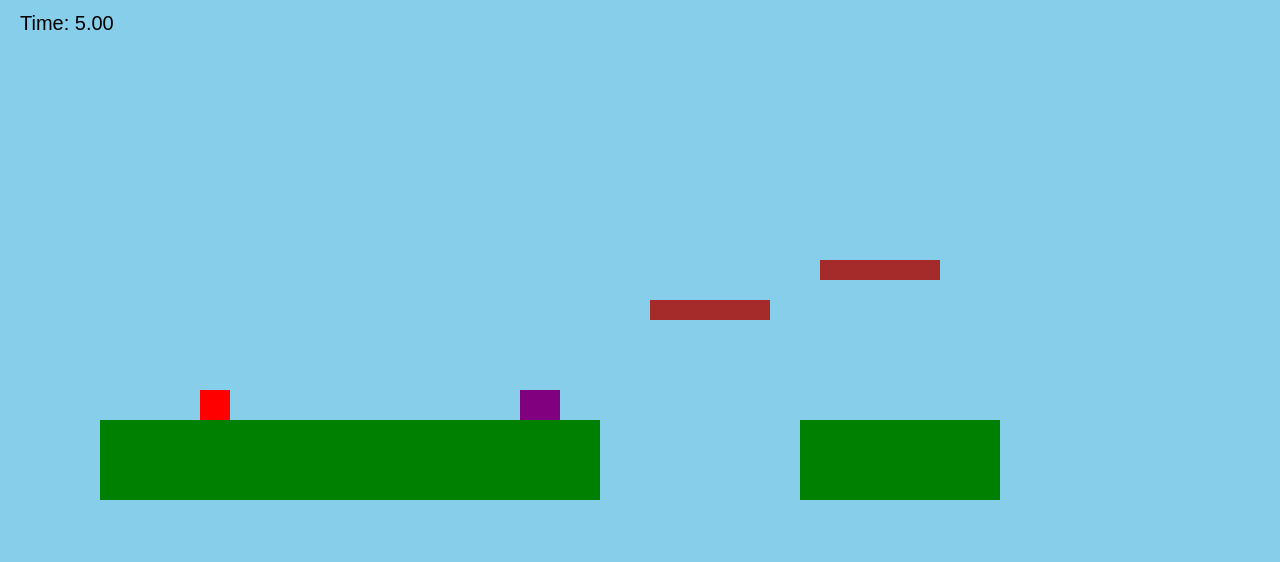
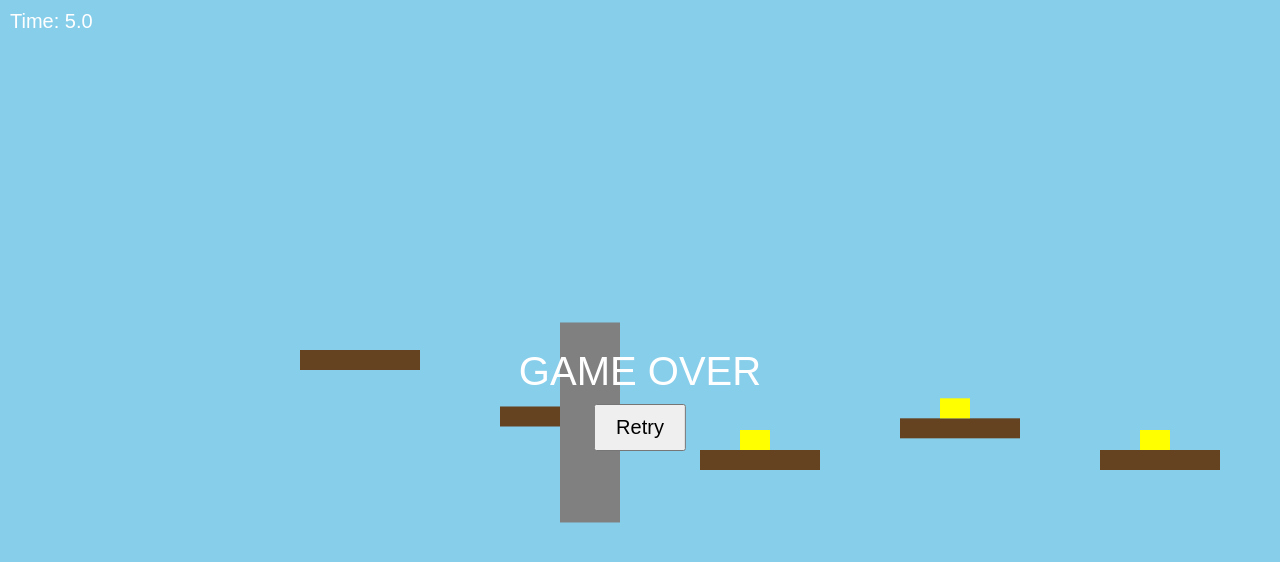
Before and after one commit to norisaita/norisada, a plain HTML site: page index.html in a window 1280 px wide. Drawn offline with Linux system fonts and the light colour scheme.

Commit message:
Update index.html

```diff
--- a/index.html
+++ b/index.html
@@ -2,288 +2,390 @@
 <html>
 <head>
 <meta charset="UTF-8">
-<title>Platform Action</title>
+<title>Action Game</title>
+
 <style>
-body{margin:0;overflow:hidden;background:skyblue;}
-canvas{display:block;}
+
+body{
+margin:0;
+overflow:hidden;
+background:#222;
+font-family:sans-serif;
+}
+
+canvas{
+background:#87CEEB;
+display:block;
+}
+
+#ui{
+position:fixed;
+top:10px;
+left:10px;
+color:white;
+font-size:20px;
+}
+
+#message{
+position:fixed;
+top:50%;
+left:50%;
+transform:translate(-50%,-50%);
+color:white;
+font-size:40px;
+text-align:center;
+}
+
+button{
+font-size:20px;
+padding:10px 20px;
+margin-top:10px;
+}
+
 </style>
 </head>
+
 <body>
 
 <canvas id="game"></canvas>
 
+<div id="ui">
+Time: <span id="time">0.0</span>
+</div>
+
+<div id="message"></div>
+
 <script>
 
-const canvas=document.getElementById("game");
-const ctx=canvas.getContext("2d");
+const canvas = document.getElementById("game")
+const ctx = canvas.getContext("2d")
 
-canvas.width=1000;
-canvas.height=500;
+canvas.width = window.innerWidth
+canvas.height = window.innerHeight
 
-const GRAVITY=0.6
-const PLAYER=30
-const GROUND=420
+let gravity = 0.6
 
-let cameraX=0
-let startTime
-let clearTime=0
-let gameState="playing"
+let keys = {}
 
-let player
-let keys={}
+let startTime = Date.now()
 
-function init(){
+let gameOver = false
+let clear = false
 
-player={
-x:100,
-y:200,
-w:PLAYER,
-h:PLAYER,
-vx:0,
-vy:0,
-speed:5,
-jump:-12,
-onGround:false,
-onWall:false
+document.addEventListener("keydown",e=>keys[e.key]=true)
+document.addEventListener("keyup",e=>keys[e.key]=false)
+
+class Player{
+
+constructor(){
+this.x=100
+this.y=300
+this.w=40
+this.h=40
+this.vx=0
+this.vy=0
+this.onGround=false
+this.wall=false
 }
 
-cameraX=0
-startTime=Date.now()
-gameState="playing"
+update(){
 
+if(gameOver || clear) return
+
+if(keys["ArrowLeft"]) this.vx=-5
+else if(keys["ArrowRight"]) this.vx=5
+else this.vx=0
+
+if(keys[" "] && this.onGround){
+this.vy=-12
 }
 
-init()
-
-document.addEventListener("keydown",e=>{
-
-keys[e.code]=true
-
-if(gameState!="playing" && e.code=="KeyR"){
-init()
+if(this.wall && keys["ArrowUp"]){
+this.vy=-6
 }
 
-})
-
-document.addEventListener("keyup",e=>{
-keys[e.code]=false
-})
-
-function hit(a,b){
-
-return a.x<b.x+b.w &&
-a.x+a.w>b.x &&
-a.y<b.y+b.h &&
-a.y+a.h>b.y
-
+if(this.wall && keys["ArrowDown"]){
+this.wall=false
 }
 
-let pits=[
-{x:500,w:200},
-{x:900,w:300},
-{x:1400,w:250},
-{x:1800,w:300},
-{x:2300,w:250},
-{x:2700,w:350},
-{x:3200,w:300}
-]
+this.vy+=gravity
 
-let platforms=[
+this.x+=this.vx
+this.y+=this.vy
 
-{x:550,y:300,w:120,h:20},
-{x:720,y:260,w:120,h:20},
+this.onGround=false
+this.wall=false
 
-{x:950,y:280,w:120,h:20},
-{x:1100,y:240,w:120,h:20},
-{x:1250,y:200,w:120,h:20},
+platforms.forEach(p=>{
 
-{x:1500,y:300,w:120,h:20},
-{x:1650,y:260,w:120,h:20},
+if(this.x < p.x+p.w &&
+this.x+this.w > p.x &&
+this.y < p.y+p.h &&
+this.y+this.h > p.y){
 
-{x:1850,y:280,w:120,h:20},
-{x:2000,y:240,w:120,h:20},
-
-{x:2400,y:280,w:120,h:20},
-{x:2550,y:240,w:120,h:20},
-
-{x:3000,y:260,w:120,h:20},
-{x:3150,y:220,w:120,h:20}
-
-]
-
-let walls=[
-
-{x:1700,y:200,w:40,h:220},
-{x:2600,y:200,w:40,h:220}
-
-]
-
-let movingWalls=[
-
-{x:2100,y:300,w:120,h:20,min:200,max:350,dir:1,speed:2},
-
-{x:3400,y:300,w:120,h:20,min:150,max:350,dir:1,speed:2}
-
-]
-
-let jumpPads=[
-
-// 🔥 スタート突破用
-{x:420,y:390,w:40,h:30},
-
-{x:1350,y:390,w:40,h:30},
-{x:2850,y:390,w:40,h:30}
-
-]
-
-
-let goal={x:3800,y:350,w:40,h:40}
-
-function update(){
-
-if(gameState!="playing")return
-
-for(let w of movingWalls){
-
-w.y+=w.speed*w.dir
-
-if(w.y<w.min || w.y>w.max){
-
-w.dir*=-1
-
+// 上
+if(this.vy>0 && this.y+this.h-this.vy<=p.y){
+this.y=p.y-this.h
+this.vy=0
+this.onGround=true
 }
 
+// 下
+else if(this.vy<0 && this.y>=p.y+p.h){
+this.y=p.y+p.h
+this.vy=0
 }
 
-let prevX=player.x
-let prevY=player.y
+// 左右（壁張り付き）
+else{
 
-player.vx=0
-
-if(keys["ArrowLeft"])player.vx=-player.speed
-if(keys["ArrowRight"])player.vx=player.speed
-
-if(keys["ArrowUp"] && player.onGround){
-
-player.vy=player.jump
-player.onGround=false
-
+if(this.x+this.w-this.vx<=p.x){
+this.x=p.x-this.w
+this.wall=true
+this.vy=0
 }
 
-player.vy+=GRAVITY
-
-player.x+=player.vx
-player.y+=player.vy
-
-player.onGround=false
-player.onWall=false
-
-let inPit=false
-
-for(let p of pits){
-
-if(player.x+player.w>p.x && player.x<p.x+p.w){
-inPit=true
-}
-
-}
-
-if(!inPit && player.y+player.h>=GROUND){
-
-player.y=GROUND-player.h
-player.vy=0
-player.onGround=true
-
-}
-
-for(let p of platforms){
-
-if(player.x+player.w>p.x &&
-player.x<p.x+p.w &&
-prevY+player.h<=p.y &&
-player.y+player.h>=p.y){
-
-player.y=p.y-player.h
-player.vy=0
-player.onGround=true
-
-}
-
-}
-
-let allWalls=[...walls,...movingWalls]
-
-for(let w of allWalls){
-
-if(hit(player,w)){
-
-if(prevY+player.h<=w.y){
-
-player.y=w.y-player.h
-player.vy=0
-player.onGround=true
-
-if(movingWalls.includes(w)){
-player.y+=w.speed*w.dir
-}
-
-continue
-
-}
-
-if(prevX+player.w<=w.x){
-
-player.x=w.x-player.w
-player.onWall=true
-
-}
-
-else if(prevX>=w.x+w.w){
-
-player.x=w.x+w.w
-player.onWall=true
-
+else if(this.x-this.vx>=p.x+p.w){
+this.x=p.x+p.w
+this.wall=true
+this.vy=0
 }
 
 }
 
 }
 
-if(player.onWall && keys["Space"]){
+})
 
-player.vy=-4
+springs.forEach(s=>{
+
+if(this.x < s.x+s.w &&
+this.x+this.w > s.x &&
+this.y < s.y+s.h &&
+this.y+this.h > s.y){
+
+this.vy=-18
 
 }
 
-for(let j of jumpPads){
+})
 
-if(player.x+player.w>j.x &&
-player.x<j.x+j.w &&
-player.y+player.h>j.y &&
-player.y+player.h<j.y+20 &&
-player.vy>=0){
+movingWalls.forEach(m=>{
 
-player.vy=-18
+m.update()
+
+if(this.x < m.x+m.w &&
+this.x+this.w > m.x &&
+this.y < m.y+m.h &&
+this.y+this.h > m.y){
+
+if(this.vy>0){
+this.y=m.y-this.h
+this.vy=0
+this.onGround=true
+}
+
+}
+
+})
+
+if(this.y>canvas.height+500){
+die()
+}
+
+if(this.x > goal.x &&
+this.x < goal.x+goal.w &&
+this.y > goal.y &&
+this.y < goal.y+goal.h){
+
+win()
 
 }
 
 }
 
-if(player.y>canvas.height){
+draw(){
 
-gameState="over"
+ctx.fillStyle="red"
+ctx.fillRect(this.x-cameraX,this.y,this.w,this.h)
 
 }
 
-if(hit(player,goal)){
+}
 
-gameState="clear"
+class Platform{
 
-clearTime=((Date.now()-startTime)/1000).toFixed(2)
+constructor(x,y,w,h){
+this.x=x
+this.y=y
+this.w=w
+this.h=h
+}
+
+draw(){
+ctx.fillStyle="#654321"
+ctx.fillRect(this.x-cameraX,this.y,this.w,this.h)
+}
 
 }
 
+class Spring{
+
+constructor(x,y){
+this.x=x
+this.y=y
+this.w=30
+this.h=20
+}
+
+draw(){
+ctx.fillStyle="yellow"
+ctx.fillRect(this.x-cameraX,this.y,this.w,this.h)
+}
+
+}
+
+class MovingWall{
+
+constructor(x,y){
+this.x=x
+this.y=y
+this.w=60
+this.h=200
+this.dir=1
+}
+
+update(){
+
+this.y+=this.dir*2
+
+if(this.y<100) this.dir=1
+if(this.y>400) this.dir=-1
+
+}
+
+draw(){
+
+ctx.fillStyle="gray"
+ctx.fillRect(this.x-cameraX,this.y,this.w,this.h)
+
+}
+
+}
+
+class Goal{
+
+constructor(x,y){
+this.x=x
+this.y=y
+this.w=60
+this.h=60
+}
+
+draw(){
+
+ctx.fillStyle="gold"
+
+ctx.beginPath()
+ctx.moveTo(this.x-cameraX,this.y+60)
+ctx.lineTo(this.x+10-cameraX,this.y)
+ctx.lineTo(this.x+30-cameraX,this.y+30)
+ctx.lineTo(this.x+50-cameraX,this.y)
+ctx.lineTo(this.x+60-cameraX,this.y+60)
+ctx.closePath()
+ctx.fill()
+
+}
+
+}
+
+let player = new Player()
+
+let platforms=[]
+let springs=[]
+let movingWalls=[]
+
+let cameraX=0
+
+function generateStage(){
+
+let x=200
+let y=350
+
+// 最初の足場
+platforms.push(new Platform(200,350,120,20))
+
+for(let i=0;i<60;i++){
+
+x+=200
+
+let heightChange = Math.random()*150-75
+y+=heightChange
+
+if(y<200) y=200
+if(y>450) y=450
+
+platforms.push(new Platform(x,y,120,20))
+
+// 足場2つにつき落とし穴
+if(i%2==0){
+
+// 落とし穴（地面削除）
+}
+
+let r=Math.random()
+
+if(r<0.3){
+
+springs.push(new Spring(x+40,y-20))
+
+}
+
+if(r>0.7){
+
+movingWalls.push(new MovingWall(x+60,y-200))
+
+}
+
+}
+
+goal=new Goal(x+200,y-100)
+
+}
+
+generateStage()
+
+function die(){
+
+gameOver=true
+
+document.getElementById("message").innerHTML=
+"GAME OVER<br><button onclick='retry()'>Retry</button>"
+
+}
+
+function win(){
+
+clear=true
+
+let time=(Date.now()-startTime)/1000
+
+document.getElementById("message").innerHTML=
+"CLEAR!<br>Time:"+time.toFixed(2)+"s<br><button onclick='retry()'>Retry</button>"
+
+}
+
+function retry(){
+
+location.reload()
+
+}
+
+function update(){
+
 cameraX=player.x-200
+
+player.update()
 
 }
 
@@ -291,104 +393,16 @@ function draw(){
 
 ctx.clearRect(0,0,canvas.width,canvas.height)
 
-ctx.save()
+platforms.forEach(p=>p.draw())
+springs.forEach(s=>s.draw())
+movingWalls.forEach(m=>m.draw())
 
-ctx.translate(-cameraX,0)
+goal.draw()
 
-ctx.fillStyle="green"
+player.draw()
 
-for(let x=0;x<4000;x+=100){
-
-let hole=false
-
-for(let p of pits){
-
-if(x>=p.x && x<p.x+p.w)hole=true
-
-}
-
-if(!hole){
-
-ctx.fillRect(x,GROUND,100,200)
-
-}
-
-}
-
-ctx.fillStyle="brown"
-
-for(let p of platforms){
-
-ctx.fillRect(p.x,p.y,p.w,p.h)
-
-}
-
-ctx.fillStyle="gray"
-
-for(let w of walls){
-
-ctx.fillRect(w.x,w.y,w.w,w.h)
-
-}
-
-ctx.fillStyle="darkgray"
-
-for(let w of movingWalls){
-
-ctx.fillRect(w.x,w.y,w.w,w.h)
-
-}
-
-ctx.fillStyle="purple"
-
-for(let j of jumpPads){
-
-ctx.fillRect(j.x,j.y,j.w,j.h)
-
-}
-
-ctx.fillStyle="gold"
-
-ctx.fillRect(goal.x,goal.y,goal.w,goal.h)
-
-ctx.fillStyle="red"
-
-ctx.fillRect(player.x,player.y,player.w,player.h)
-
-ctx.restore()
-
-ctx.fillStyle="black"
-
-ctx.font="20px Arial"
-
-let t=((Date.now()-startTime)/1000).toFixed(2)
-
-ctx.fillText("Time: "+t,20,30)
-
-if(gameState=="over"){
-
-ctx.font="50px Arial"
-ctx.fillStyle="red"
-ctx.fillText("GAME OVER",350,200)
-
-ctx.font="20px Arial"
-ctx.fillText("Press R to Retry",420,240)
-
-}
-
-if(gameState=="clear"){
-
-ctx.font="50px Arial"
-ctx.fillStyle="blue"
-ctx.fillText("CLEAR!",380,200)
-
-ctx.font="30px Arial"
-ctx.fillText("Time: "+clearTime+"s",400,240)
-
-ctx.font="20px Arial"
-ctx.fillText("Press R to Retry",400,280)
-
-}
+let time=(Date.now()-startTime)/1000
+document.getElementById("time").textContent=time.toFixed(1)
 
 }
 
@@ -404,6 +418,5 @@ requestAnimationFrame(loop)
 loop()
 
 </script>
-
 </body>
 </html>
```
